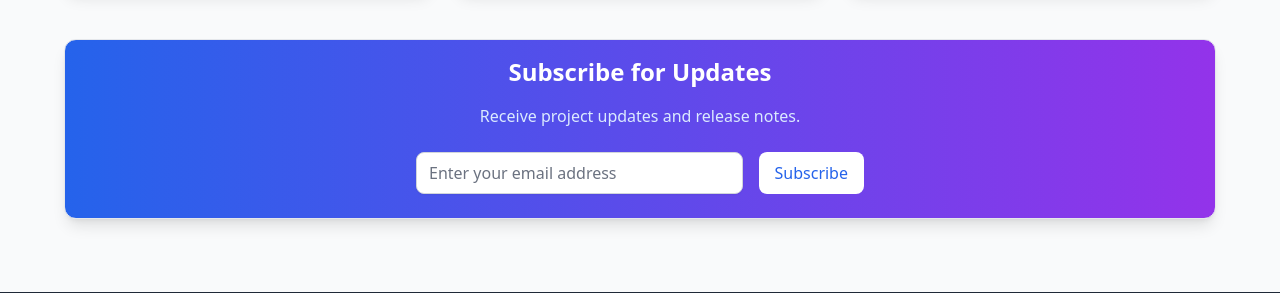
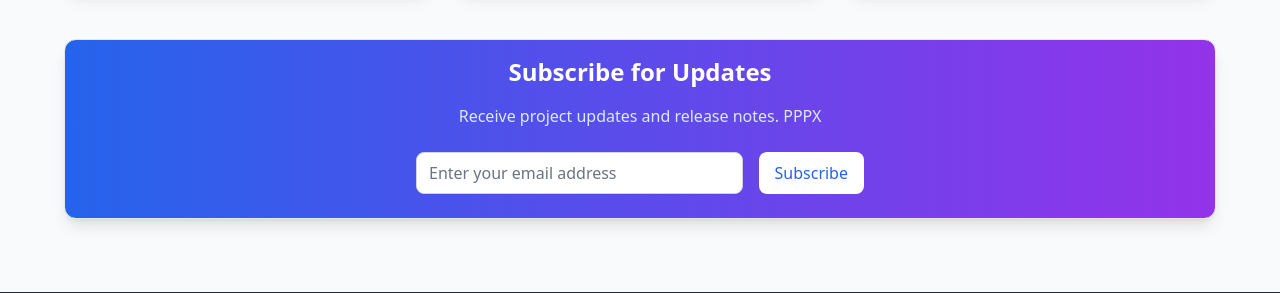
Before and after one commit to ysalha2003/django-htmx-realtime, a Django app: page / in a window 1280 px wide. Shown: the part 387-680 px from the top of the page. Run offline with Django 5.2, Linux system fonts and the light colour scheme; data that the repository does not hold is empty.

Commit message:
Update home.html

```diff
--- a/templates/core/home.html
+++ b/templates/core/home.html
@@ -14,7 +14,7 @@
     <div class="card bg-gradient-to-r from-blue-600 to-purple-600 text-white mb-12">
         <div class="card-body text-center" id="newsletter-section">
             <h3 class="text-2xl font-bold mb-4">Subscribe for Updates</h3>
-            <p class="text-blue-100 mb-6">Receive project updates and release notes.</p>
+            <p class="text-blue-100 mb-6">Receive project updates and release notes. PPPX</p>
             {% include 'partials/newsletter_form.html' %}
         </div>
     </div>
```
